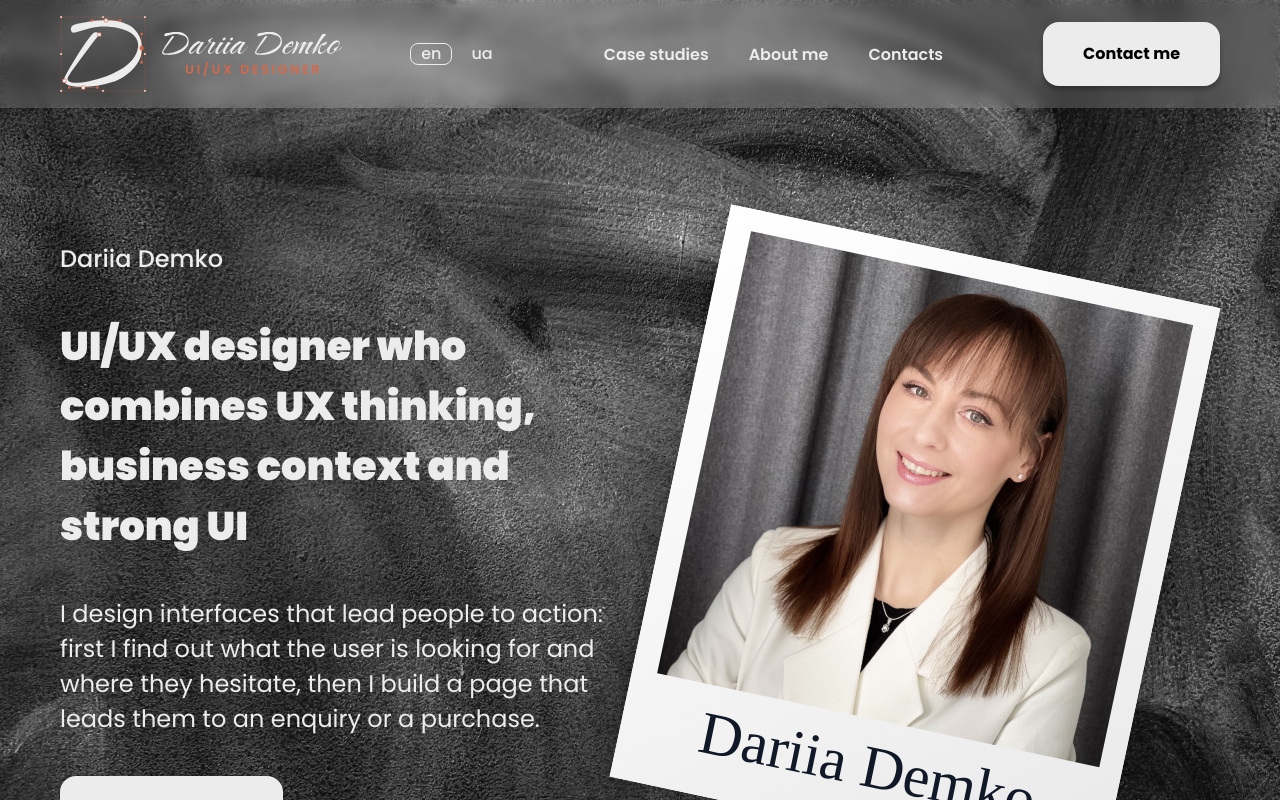
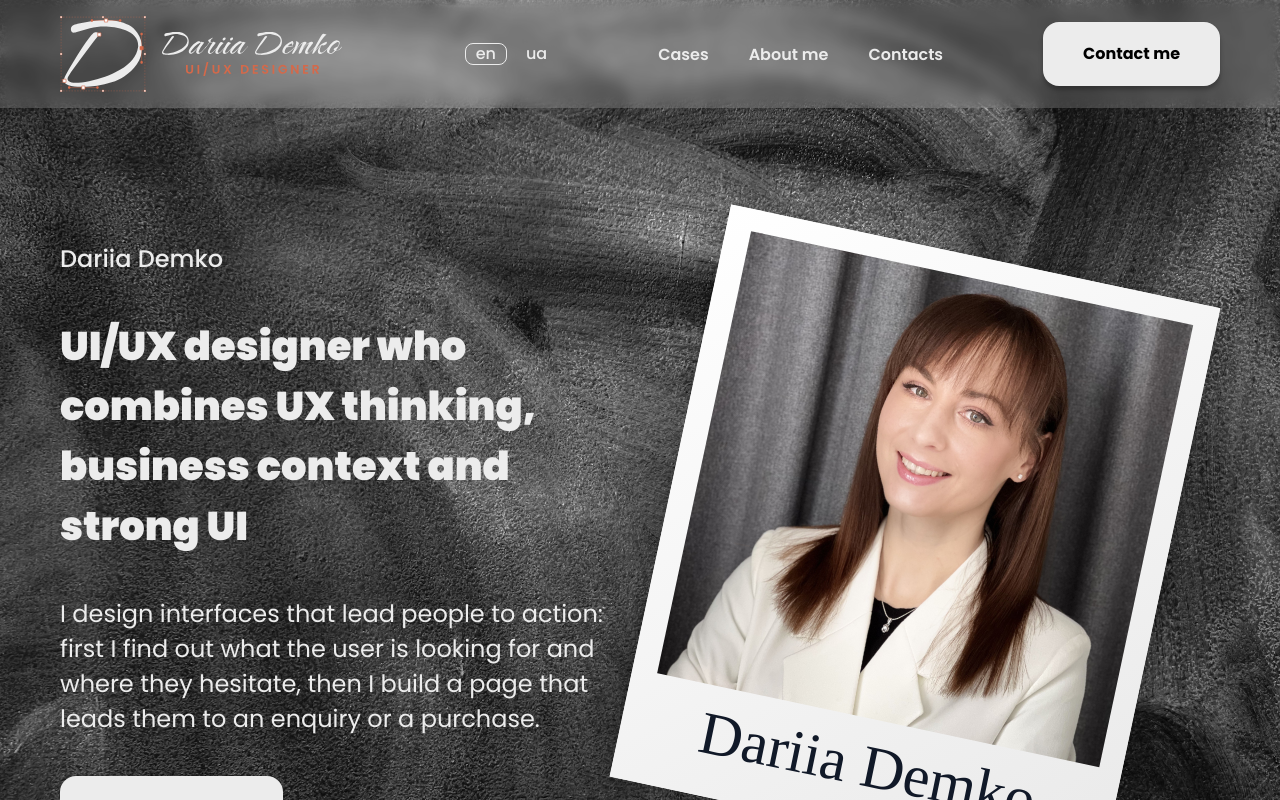
Before and after one commit to dariia-demko/dd-portfolio, a React (Vite) app: page / in a window 1280 px wide. Shown: the top 800 px of the page. Built offline with nearby package versions, Linux system fonts and the light colour scheme; a web font is replaced by a local one.

Commit message:
Rename English menu item Case studies to Cases

```diff
--- a/src/content.ts
+++ b/src/content.ts
@@ -11,7 +11,7 @@ export const content = {
   },
   // English is the default language (see docs plan, Q2). Draft translation — please review.
   en: {
-    nav: ['Case studies', 'About me', 'Contacts'],
+    nav: ['Cases', 'About me', 'Contacts'],
     write: 'Contact me',
     name: 'Dariia Demko',
     title: 'UI/UX designer who combines UX thinking, business context and strong UI',
```
